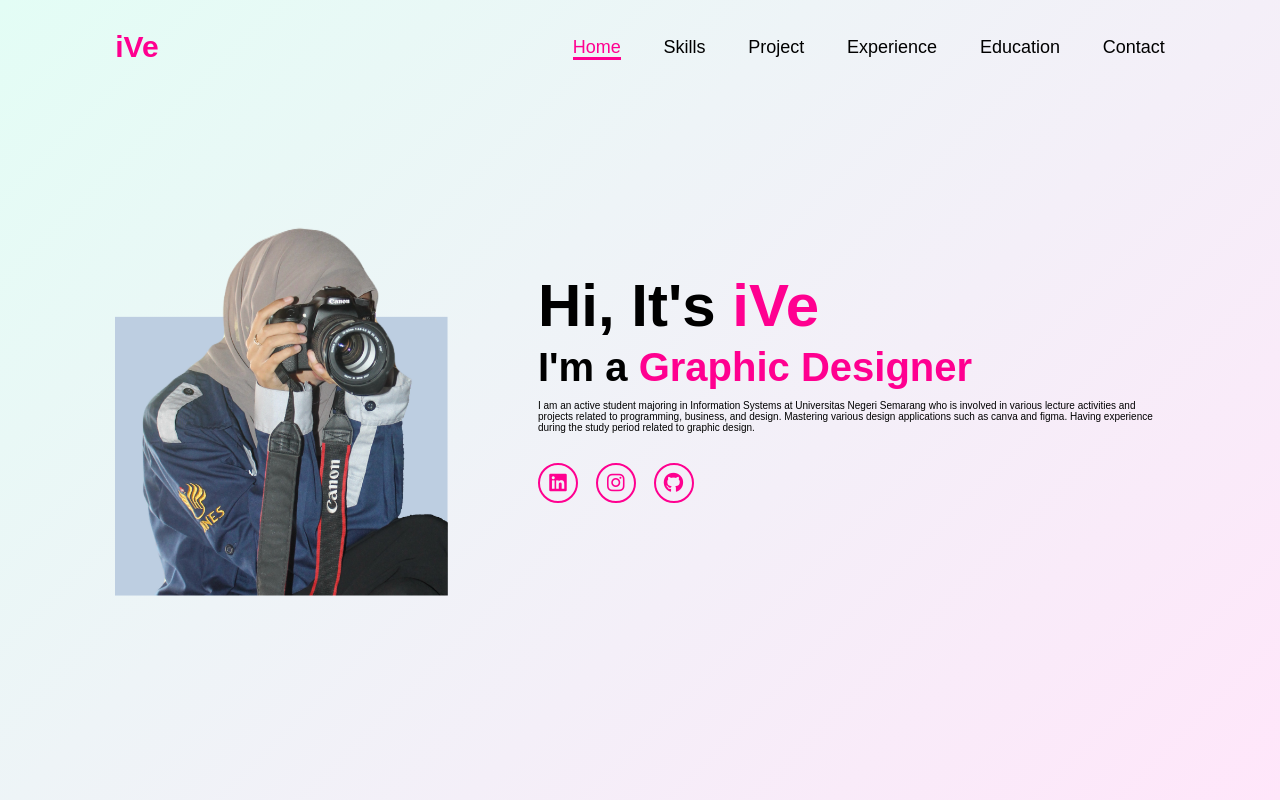
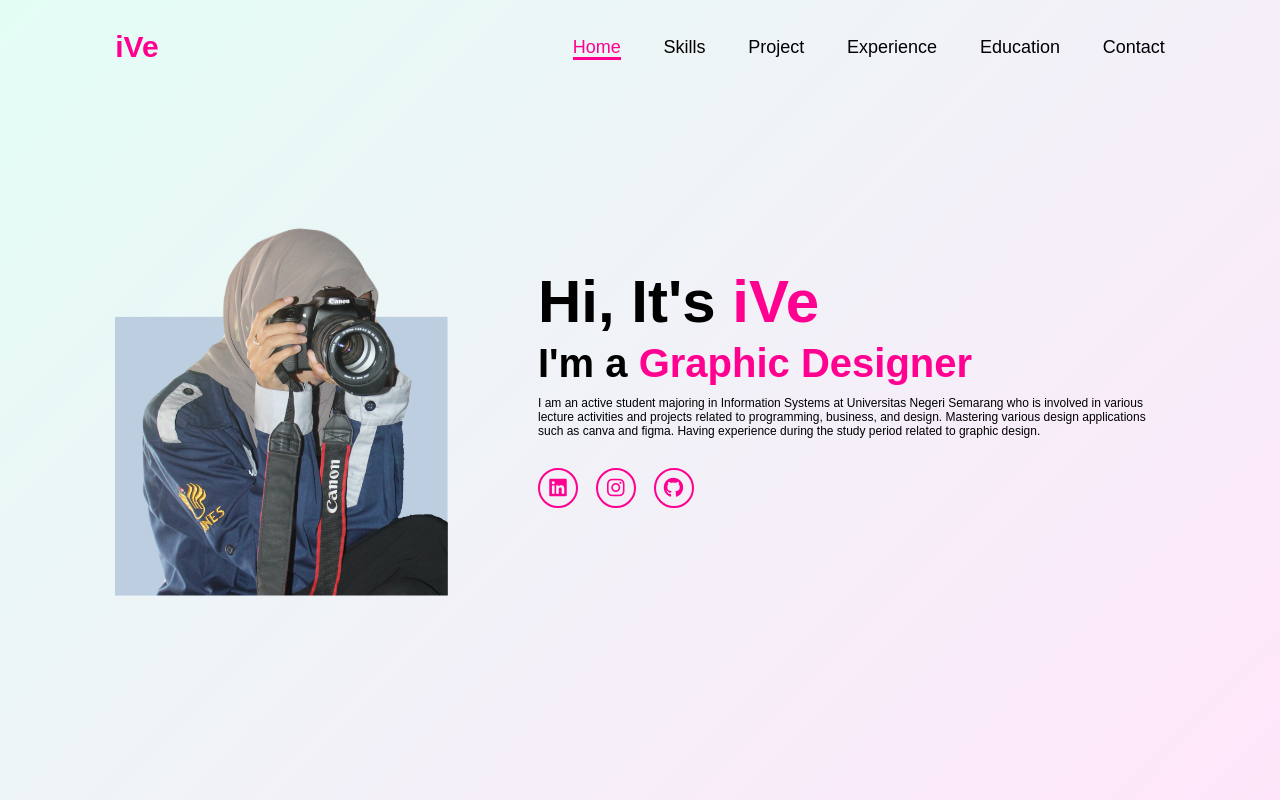
Before and after one commit to iVee1234/portofolioweb, a plain HTML site: page index.html in a window 1280 px wide. Shown: the top 800 px of the page. Drawn offline with nearby package versions, Linux system fonts and the light colour scheme.

Commit message:
Update style.css

```diff
--- a/style.css
+++ b/style.css
@@ -119,6 +119,11 @@ span{
     font-weight: 700;
 }
 
+.home .home-content p{
+    font-size: 1.2rem;
+    font-weight: 500;
+}
+
 .home-img img{
     position:relative;
     width:26vw;
@@ -234,7 +239,7 @@ span{
     display: flex;
     justify-content: center;
     align-items: center;
-    height: 500px;
+    height: 450px;
     max-width: 300px;
     margin-right: 70px;
 }
```
